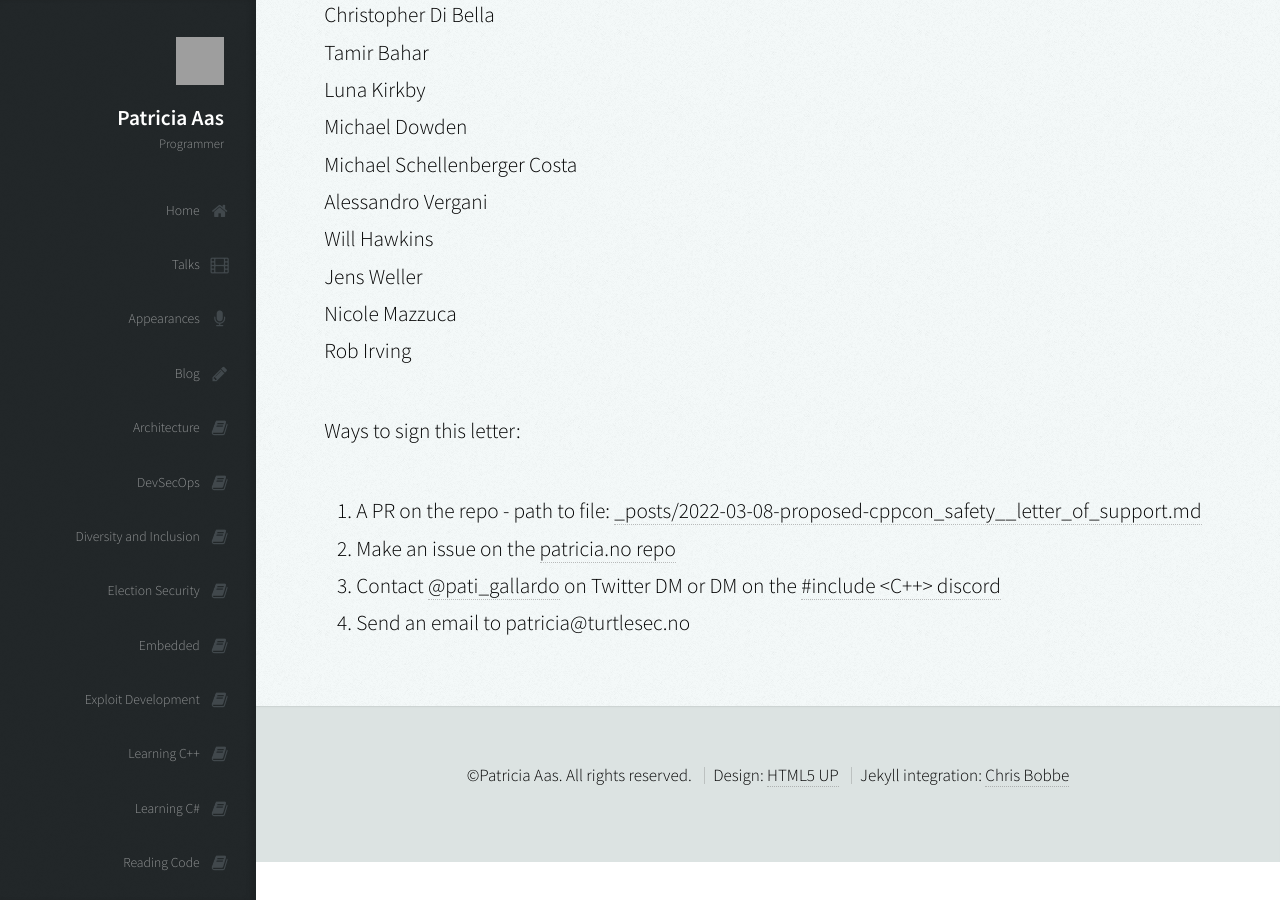
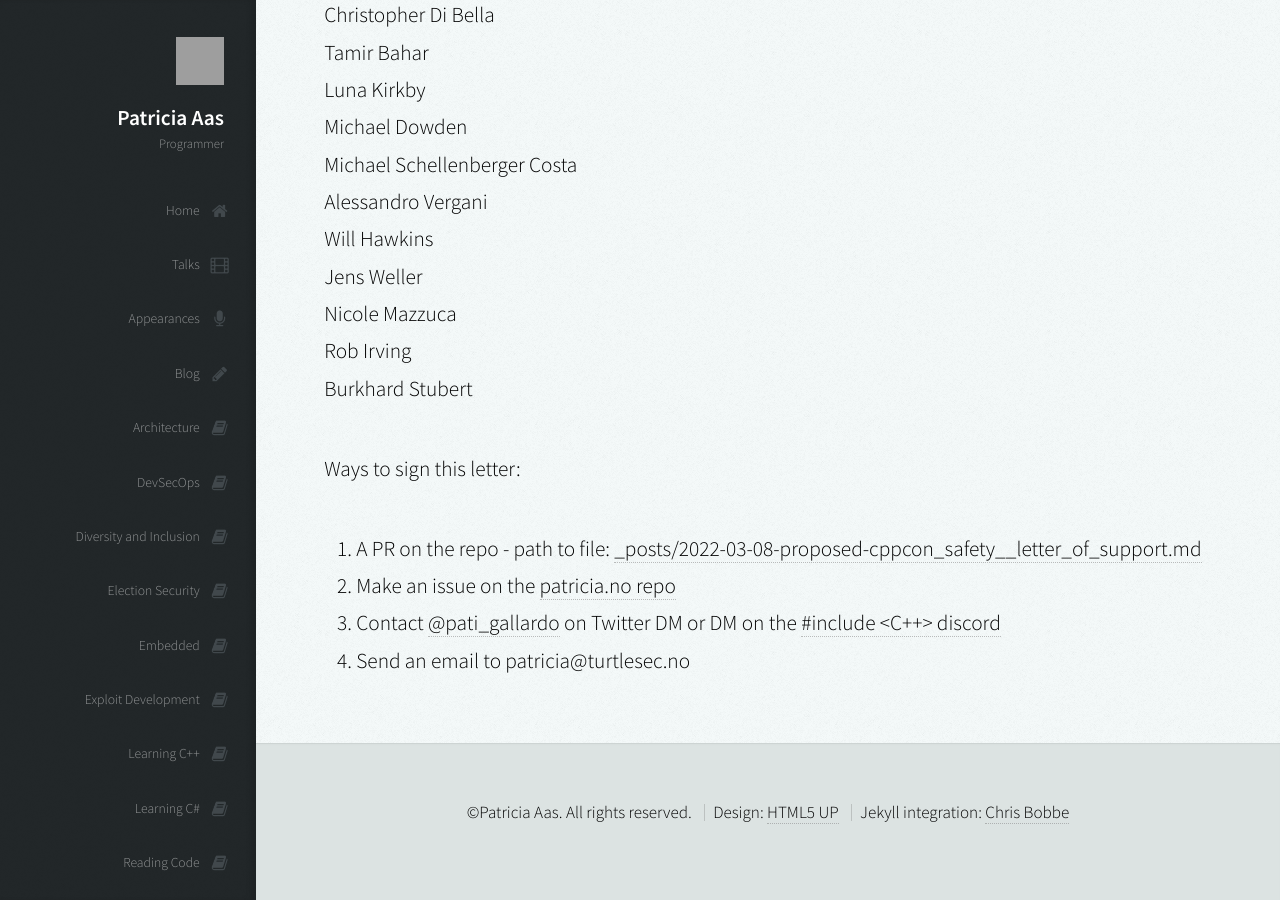
Before and after one commit to patricia-gallardo/patricia-gallardo.github.io, a Jekyll site: the page built from _posts/2022-03-08-proposed-cppcon_safety__letter_of_support.md, in a window 1280 px wide and 900 px high, scrolled down 1454 px. Built offline with Jekyll 4.4.1, drawn with Linux system fonts in a browser that asks for light colours; nearby versions of some CDN libraries; grey boxes are pictures that could not be loaded.

Commit message:
Update 2022-03-08-proposed-cppcon_safety__letter_of_support.md

```diff
--- a/_posts/2022-03-08-proposed-cppcon_safety__letter_of_support.md
+++ b/_posts/2022-03-08-proposed-cppcon_safety__letter_of_support.md
@@ -48,6 +48,7 @@ Will Hawkins <br>
 Jens Weller <br>
 Nicole Mazzuca <br>
 Rob Irving <br>
+Burkhard Stubert <br>
 
 Ways to sign this letter:
 1. A PR on the repo - path to file: [_posts/2022-03-08-proposed-cppcon_safety__letter_of_support.md][4]
```
